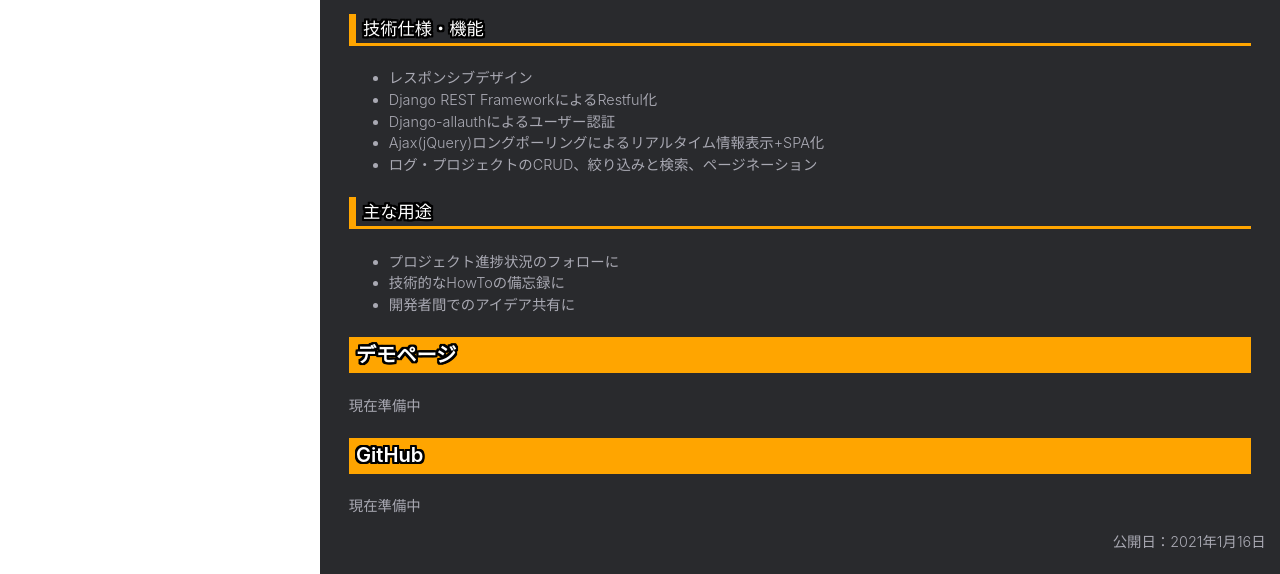
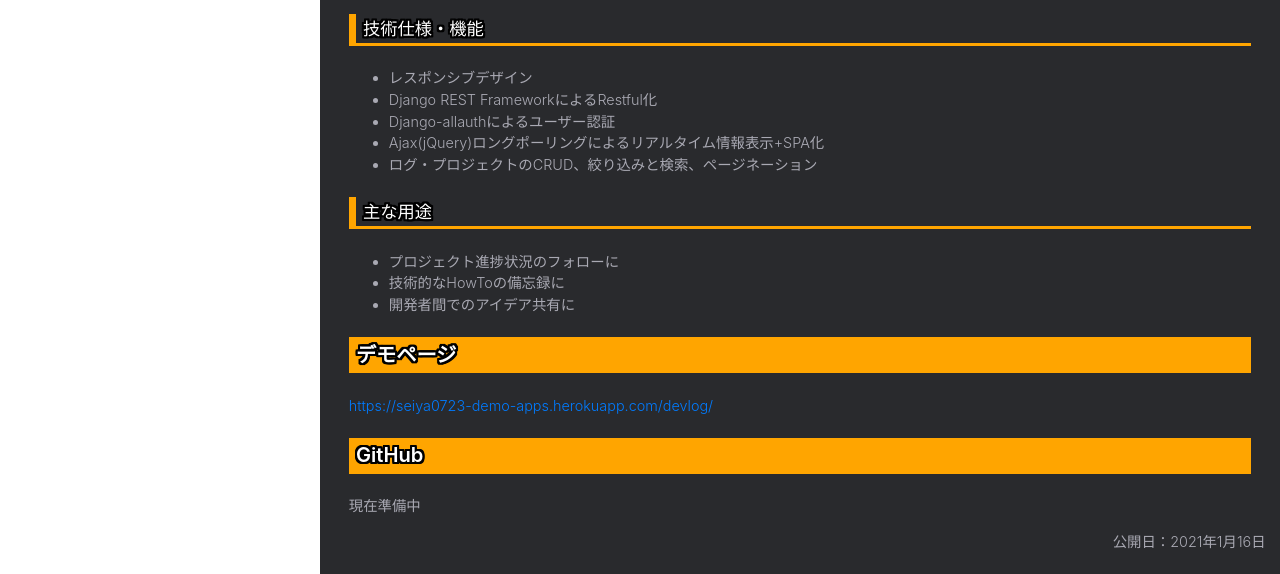
Before and after one commit to seiya0723/seiya0723.github.io, a plain HTML site: page portfolio/devlog/index.html in a window 1280 px wide. Shown: the part 916-1490 px from the top of the page. Drawn offline with Linux system fonts and the light colour scheme.

Commit message:
2021年  2月 10日 水曜日 09:41:29 JST

```diff
--- a/portfolio/devlog/index.html
+++ b/portfolio/devlog/index.html
@@ -156,7 +156,7 @@
 
 <h2 id="デモページ">デモページ</h2>
 
-<p>現在準備中</p>
+<p><a href="https://seiya0723-demo-apps.herokuapp.com/devlog/">https://seiya0723-demo-apps.herokuapp.com/devlog/</a></p>
 
 <h2 id="github">GitHub</h2>
 
```
